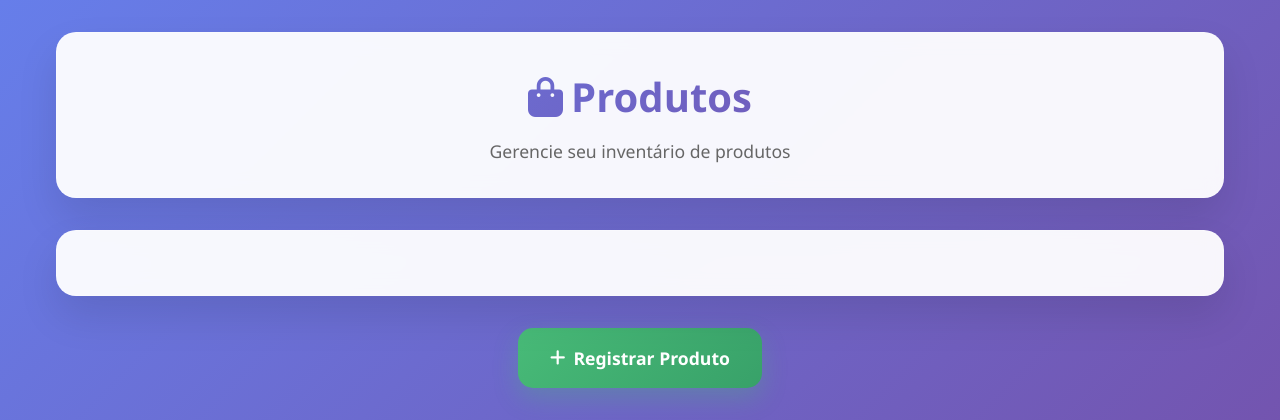
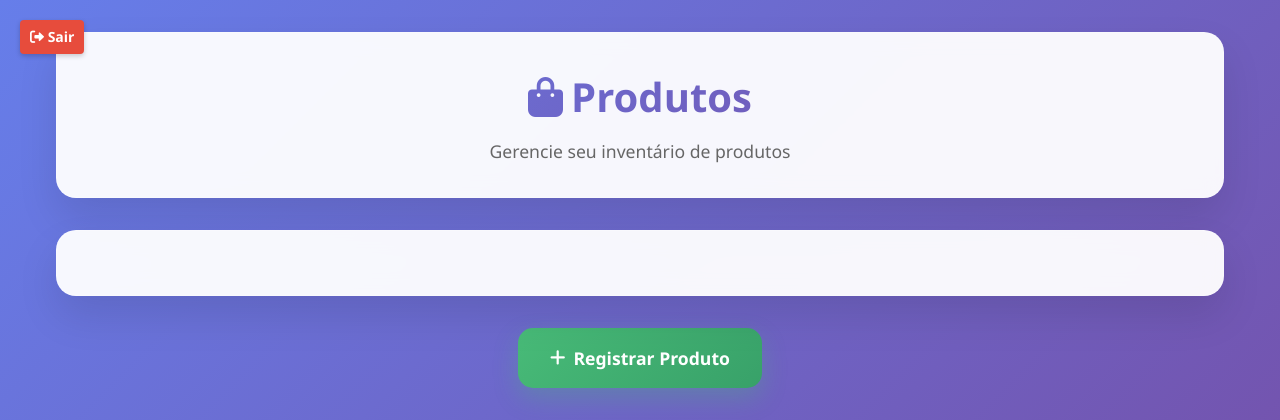
Before and after one commit to lucasborges04/Site_Produtos, a Flask app: page / in a window 1280 px wide. Shown: the top 420 px of the page. Run offline with Flask 3, Linux system fonts and the light colour scheme; the visitor is signed in with stand-in values (Sample User, id 1); data that the repository does not hold is empty.

Commit message:
Botão Sair
Adicionei o botão de sair para fazer logout

```diff
--- a/static/css/style.css
+++ b/static/css/style.css
@@ -710,3 +710,23 @@ body {
   border-color: #e53e3e;
   box-shadow: 0 0 0 3px rgba(229, 62, 62, 0.1);
 }
+
+.btn-sair {
+    position: absolute;
+    top: 20px;
+    left: 20px;
+    background-color: #e74c3c;
+    color: white;
+    padding: 6px 10px;
+    font-size: 14px;
+    text-decoration: none;
+    border-radius: 4px;
+    font-weight: bold;
+    box-shadow: 0 2px 5px rgba(0,0,0,0.2);
+    transition: background-color 0.3s;
+    z-index: 1000;
+}
+
+.btn-sair:hover {
+    background-color: #c0392b;
+}
--- a/templates/index.html
+++ b/templates/index.html
@@ -7,12 +7,21 @@
     <link rel="stylesheet" href="/static/css/style.css">
     <link href="https://cdnjs.cloudflare.com/ajax/libs/font-awesome/6.0.0/css/all.min.css" rel="stylesheet">
 </head>
+<a href="/logout" class="btn-sair">
+    <i class="fas fa-sign-out-alt"></i> Sair
+</a>
 <body>
     <div class="container">
         <div class="header">
             <h1><i class="fas fa-shopping-bag"></i> Produtos</h1>
             <p>Gerencie seu inventário de produtos</p>
         </div>
+
+        <!-- <div>
+            <a href="/logout" class="btn-sair" style="padding: 10px 15px; background-color: #e74c3c; color: white; text-decoration: none; border-radius: 5px;">
+                <i class="fas fa-sign-out-alt"></i> Sair
+            </a>
+        </div> -->
 
         <div class="produtos-section">
             <ul class="produtos-lista">
```
